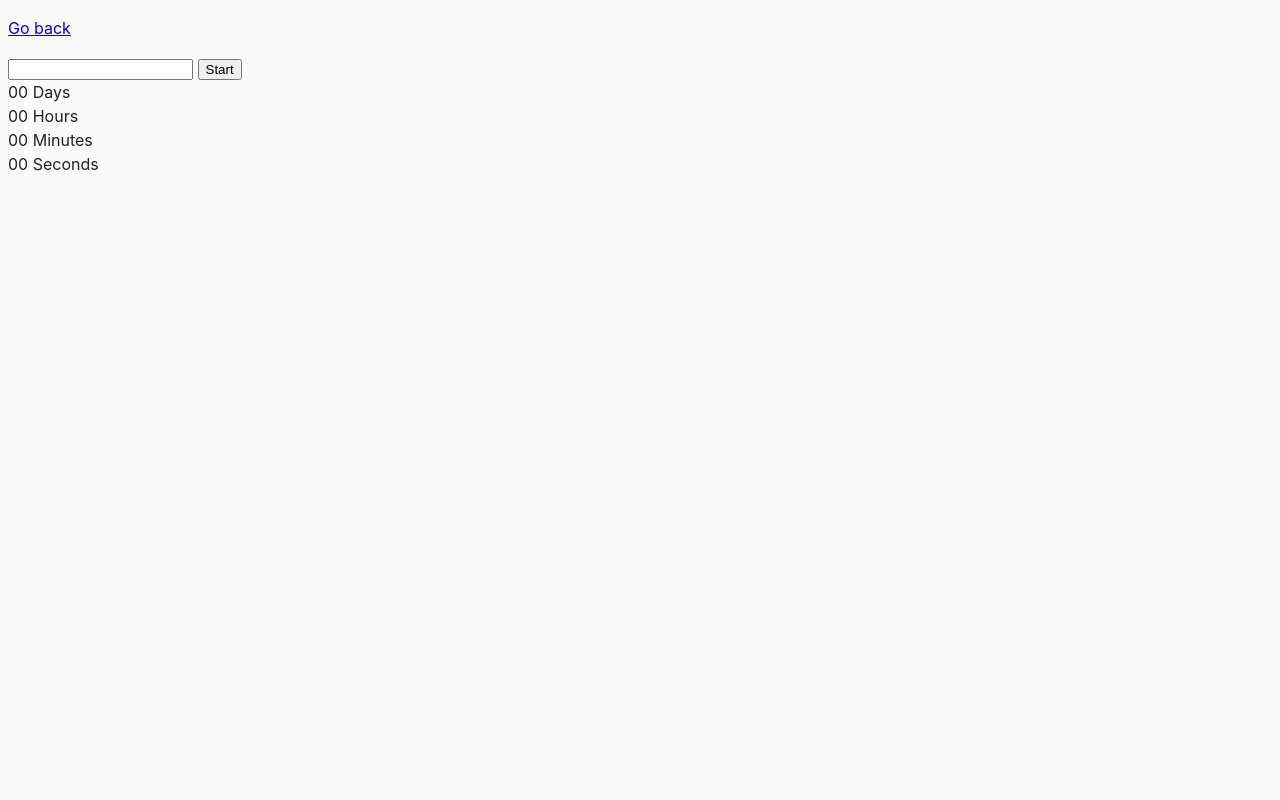
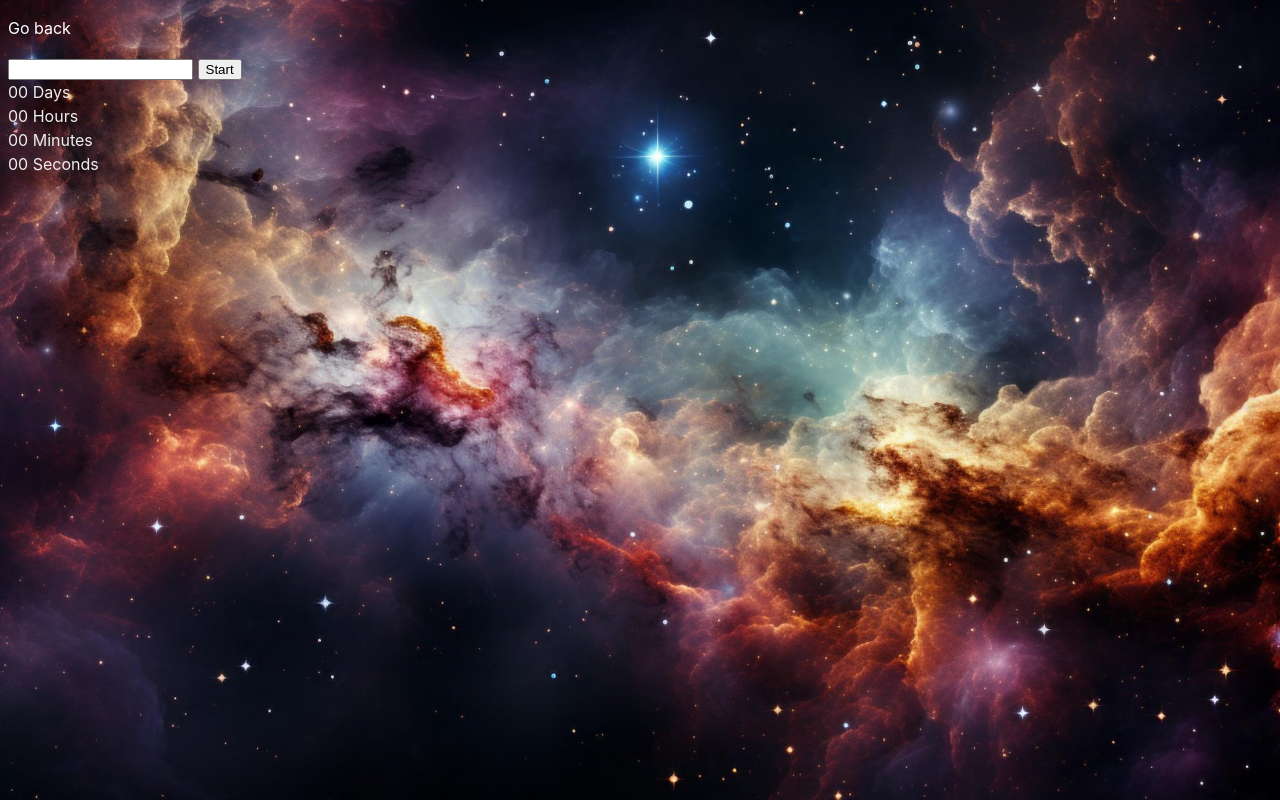
Before and after one commit to OlesiaZaozirna/goit-js-hw-09, a website built with Parcel: page src/02-timer.html in a window 1280 px wide. Built offline with nearby package versions, Linux system fonts and the light colour scheme.

Commit message:
second commit

```diff
--- a/src/css/common.css
+++ b/src/css/common.css
@@ -7,16 +7,27 @@ body {
     Oxygen-Sans, Ubuntu, Cantarell, 'Helvetica Neue', sans-serif;
   -webkit-font-smoothing: antialiased;
   -moz-osx-font-smoothing: grayscale;
-  background-color: #fafafa;
-  color: #212121;
+  background-color: #0c0a32;
+  color: #ededed;
   line-height: 1.5;
+  background-image: url(/src/images/8186_universe-starry-sky-nebula_1920x1080.jpg);
+  background-size: cover;
+  background-position: center;
+  background-repeat: no-repeat;
+  background-attachment: fixed;
+}
+a {
+  text-decoration: none;
+  color: white;
+}
+
+li {
+  list-style-type: none;
 }
 
 img {
   display: block;
   max-width: 100%;
 }
-
-.link {
-  color: black;
+button {
 }
```
Also changed, not shown: src/images/8186_universe-starry-sky-nebula_1920x1080.jpg (added).
